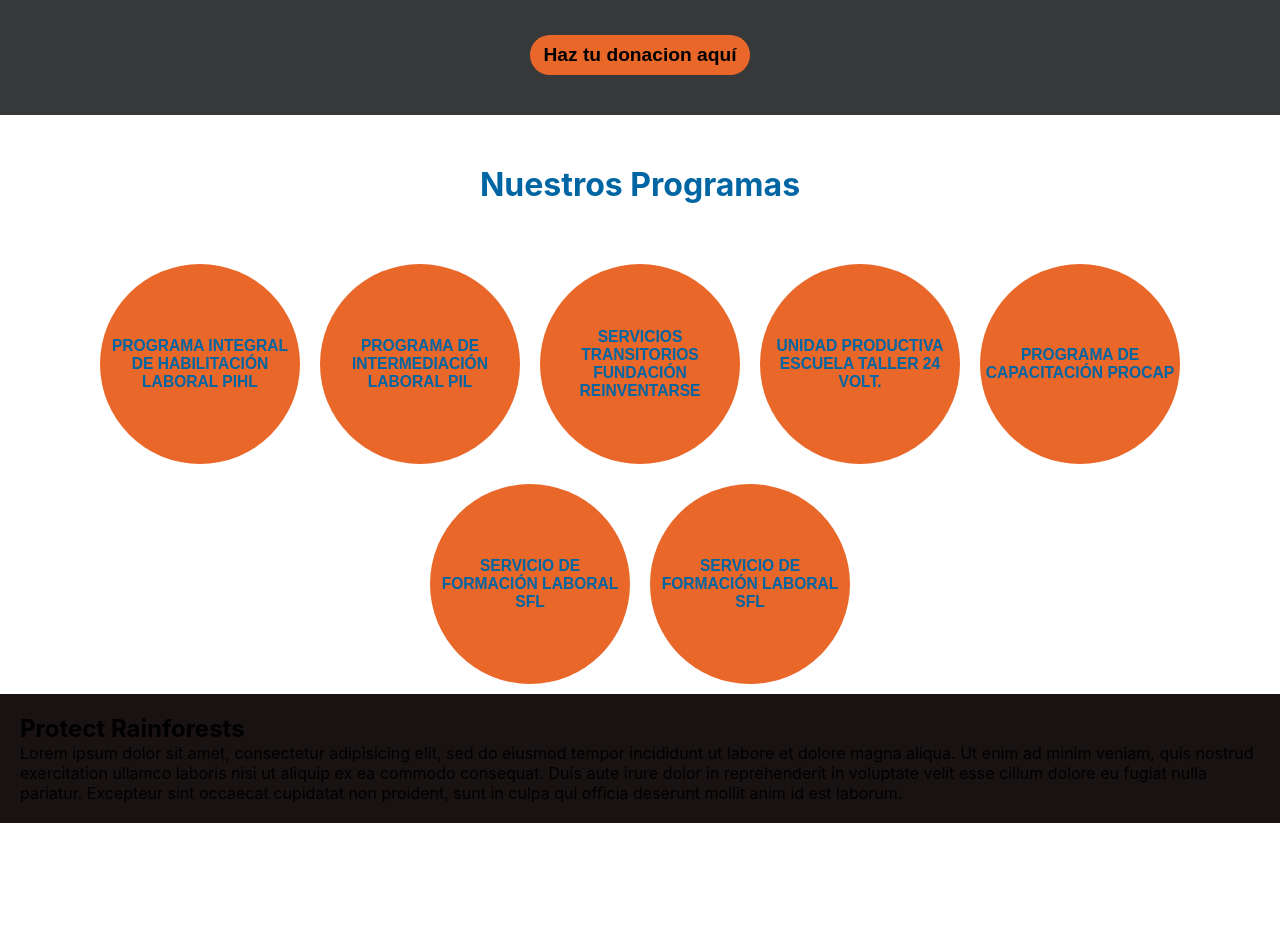
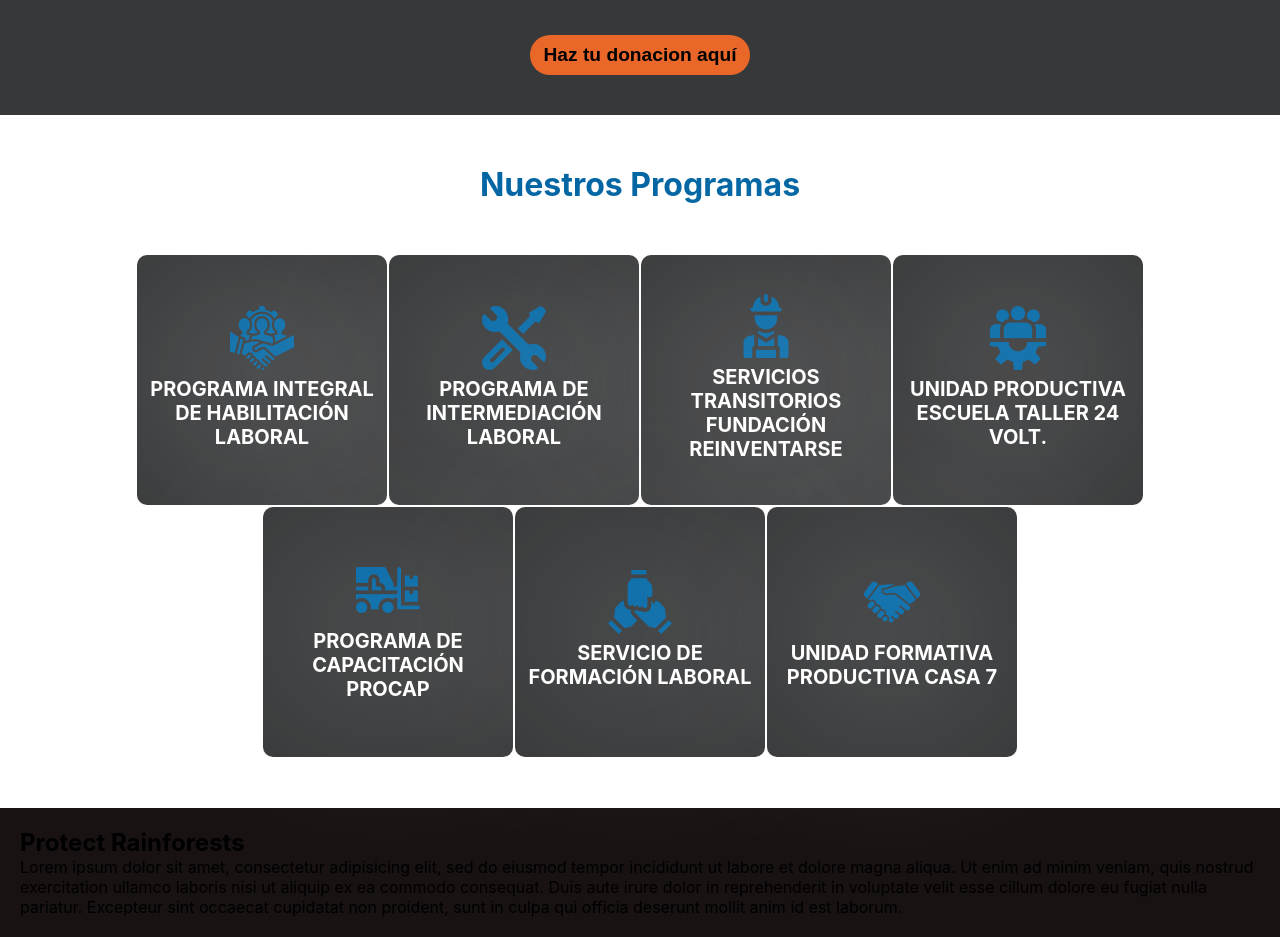
Before and after one commit to MauricioPinoReyes/Frontend-Reinventarse, a plain HTML site: page index.html in a window 1280 px wide. Shown: the part 1892-2829 px from the top of the page. Before the commit the page ends 2715 px from the top, so only its background shows below. Drawn offline with Linux system fonts and the light colour scheme.

Commit message:
seccion programas agregada

```diff
--- a/css/style.css
+++ b/css/style.css
@@ -566,10 +566,84 @@ ul {
 }
 
 .programas-container-modal{
+    max-width: 1100px;
+    margin: auto;
+    margin-top: 40px;
+    display: flex;
+    flex-wrap: wrap;
+    justify-content: center;
+}
+
+
+.box{
+  width: 250px;
+  height: 250px;
+  /*background: rgb(199, 186, 180);*/
+  background: rgb(34 35 36 / 90%);
+  margin: 1px;
   display: flex;
-  flex-wrap: wrap;
   align-items: center;
   justify-content: center;
+  flex-direction: column;
+  cursor: pointer;
+  transition: all 1500ms ease;
+  position: relative;
+  border-radius: 10px;
+}
+
+.box:hover{
+  transform: scale(1.1);
+  box-shadow: 0px 0px 30px -15px rgba(0,0,0,0.5);
+  background: rgb(0, 101, 163);
+  z-index: 1;
+}
+
+.box:hover .icono{
+  width: 120px;
+  margin-top: 60px;
+  filter: invert(68%) sepia(77%)
+  saturate(5253%) hue-rotate(346deg)
+  brightness(97%) contrast(89%);
+}
+
+.box h5{
+  margin-top: 2px;
+  text-transform: capitalize;
+  font-size: 20px;
+  color: #fff;
+  padding: 5px;
+  text-align: center;
+}
+
+.box:hover h5{
+  color: #fff;
+  opacity: 0;
+}
+
+.box h4{
+  text-transform: uppercase;
+  font-size: 30px;
+  color: #fff;
+  position: absolute;
+  padding: 20px;
+  text-align: center;
+  filter: blur(100px);
+  opacity: 1;
+}
+
+.box:hover h4{
+  font-size: 20px;
+  opacity: 1;
+  filter: blur(0px);
+  color: #fff;
+  transition: all 600ms ease;
+}
+
+.icono{
+  filter: invert(27%)
+  sepia(97%) saturate(920%)
+  hue-rotate(173deg) brightness(97%)
+  contrast(106%);
 }
 
 .modal-container {
@@ -581,6 +655,7 @@ ul {
   height:auto;
   width: auto;
   transition: opacity 1s ease;
+  z-index: 2;
 }
 
 .show {
@@ -591,10 +666,11 @@ ul {
 .modal {
   /*display: flex;
   flex-direction: column;*/
-  background-color:  rgb(216, 205, 201);
+  background-color: #ffffff;
   width: 100%;
   padding: 1.875rem 1.875rem;
   border-radius: 0.312rem;
+  border: solid 2px rgb(234, 103, 42);
 }
 
 .modal p {
@@ -623,23 +699,7 @@ ul {
   font-size:1.1rem;
 }
 
-.modal-btn-open{
-  border-radius: 50%;
-  height: 12.5rem;
-  width: 12.5rem;
-  background-color: rgb(234, 103, 42);
- /* background-image: url("../image/img11.jpg");*/
-  border: none;
-  color: rgb(0 101 163);
-  margin: 0.625rem;
-}
 
-.modal-btn-open:hover{
-  transform: scale(1.1);
-  box-shadow: 0px 0px 30px -15 rgba(0, 0, 0, 0.5);
-  /*background-color: rgb(239, 138, 99);*/
-  color: #fff;
-}
 
 .modal-btn-close-superior button{
   background-color:rgb(234, 103, 42);
@@ -660,7 +720,7 @@ ul {
 
 .modal-btn-close a{
   text-decoration: none;
-  color: rgb(216, 205, 201);
+  color: #fff;
   font-weight: 800;
 }
 
@@ -671,7 +731,7 @@ ul {
   border: none;
   /*background-color:rgb(234, 103, 42);*/
   background-color: #ea672a;
-  color: rgb(216, 205, 201);
+  color: #fff;
   font-weight: 800;
 }
 
@@ -694,12 +754,14 @@ ul {
 }
 
 .programas-container{
-  background-color: #fff;
+  background-color: #ffffff;
+  padding-bottom: 50px;
   /*background-image:url("../image/img11.jpg");*/
 }
 
 .programas-container h1{
   padding-top: 50px;
+
   color: rgb(0 101 163);
 
 }
--- a/index.html
+++ b/index.html
@@ -183,12 +183,16 @@
 
       <!--VENTANA MODAL 1-->
 
-      <button id="open1" class="modal-btn-open">
-        <h3> PROGRAMA INTEGRAL
+      <div id="open1" class="box">
+        <img src="image/icono1.png"  class="icono" alt="">
+        <h5>PROGRAMA INTEGRAL
             DE HABILITACIÓN
             LABORAL
-          PIHL</h3>
-      </button>
+            </h5>
+        <h4>PROGRAMA INTEGRAL
+            DE HABILITACIÓN
+            LABORAL</h4>
+    </div>
     <div id="modal_container1" class="modal-container">
         <div class="modal">
           <p><strong>Duración.</strong> Desde 6 meses a 3 años.</p>
@@ -227,12 +231,16 @@
 
       <!--VENTANA MODAL 2-->
 
-      <button id="open2" class="modal-btn-open">
-        <h3> PROGRAMA DE
+      <div id="open2" class="box">
+        <img src="image/icono2.png"  class="icono" alt="">
+        <h5>PROGRAMA DE
+            INTERMEDIACIÓN
+            LABORAL</h5>
+        <h4>PROGRAMA DE
             INTERMEDIACIÓN
             LABORAL
-          PIL</h3>
-      </button>
+            </h4>
+    </div>
       <div id="modal_container2" class="modal-container">
         <div class="modal">
           <p><strong>Duración.</strong> Desde 6 meses a 1 año.</p>
@@ -268,12 +276,17 @@
 
       <!--VENTANA MODAL 3-->
 
-      <button id="open3" class="modal-btn-open">
-        <h3> SERVICIOS
+      <div id="open3" class="box">
+        <img src="image/icono3.png"  class="icono" alt="">
+        <h5>SERVICIOS
             TRANSITORIOS
             FUNDACIÓN
-          REINVENTARSE</h3>
-      </button>
+            REINVENTARSE</h5>
+        <h4>SERVICIOS
+            TRANSITORIOS
+            FUNDACIÓN
+            REINVENTARSE</h4>
+    </div>
       <div id="modal_container3" class="modal-container">
         <div class="modal">
           <p><strong>Duración.</strong> Desde 6 meses a 1 año.</p>
@@ -309,11 +322,15 @@
 
       <!--VENTANA MODAL 4-->
 
-      <button id="open4" class="modal-btn-open">
-        <h3> UNIDAD PRODUCTIVA
+      <div id="open4" class="box">
+        <img src="image/icono4.png"  class="icono" alt="">
+        <h5>UNIDAD PRODUCTIVA
             ESCUELA TALLER
-          24 VOLT.</h3>
-      </button>
+            24 VOLT.</h5>
+        <h4>UNIDAD PRODUCTIVA
+            ESCUELA TALLER
+            24 VOLT.</h4>
+    </div>
       <div id="modal_container4" class="modal-container">
         <div class="modal">
           <p><strong>Duración.</strong> Desde 2 meses a 1 año.
@@ -358,11 +375,15 @@
 
       <!--VENTANA MODAL 5-->
 
-      <button id="open5" class="modal-btn-open">
-        <h3> PROGRAMA DE
+      <div id="open5" class="box">
+        <img src="image/icono5.png"  class="icono" alt="">
+        <h5>PROGRAMA DE
             CAPACITACIÓN
-          PROCAP</h3>
-      </button>
+            PROCAP</h5>
+        <h4>PROGRAMA DE
+            CAPACITACIÓN
+            PROCAP</h4>
+    </div>
       <div id="modal_container5" class="modal-container">
         <div class="modal">
           <p><strong>Duración.</strong> Desde 120 a 150 horas.
@@ -398,11 +419,13 @@
 
       <!--VENTANA MODAL 6-->
 
-      <button id="open6" class="modal-btn-open">
-        <h3> SERVICIO DE
-          FORMACIÓN LABORAL
-          SFL</h3>
-      </button>
+      <div id="open6" class="box">
+        <img src="image/icono6.png"  class="icono" alt="">
+        <h5>SERVICIO DE
+            FORMACIÓN LABORAL </h5>
+        <h4>SERVICIO DE
+            FORMACIÓN LABORAL </h4>
+    </div>
       <div id="modal_container6" class="modal-container">
         <div class="modal">
           <p><strong>Duración.</strong> Desde 3 meses a 1 año.
@@ -447,11 +470,11 @@
 
       <!--VENTANA MODAL 7-->
 
-      <button id="open7" class="modal-btn-open">
-        <h3> SERVICIO DE
-          FORMACIÓN LABORAL
-          SFL</h3>
-      </button>
+      <div id="open7" class="box">
+        <img src="image/icono7.png"  class="icono" alt="">
+        <h5>UNIDAD FORMATIVA PRODUCTIVA CASA 7</h5>
+        <h4>UNIDAD FORMATIVA PRODUCTIVA CASA 7</h4>
+    </div>
       <div id="modal_container7" class="modal-container">
         <div class="modal">
           <p><strong>Duración.</strong> Desde 3 meses a 1 año.
```
Also changed, not shown: image/icono1.png (added), image/icono2.png (added), image/icono3.png (added), image/icono4.png (added), image/icono5.png (added), image/icono6.png (added), image/icono7.png (added). Lines whose indentation alone changed are shown as unchanged.
